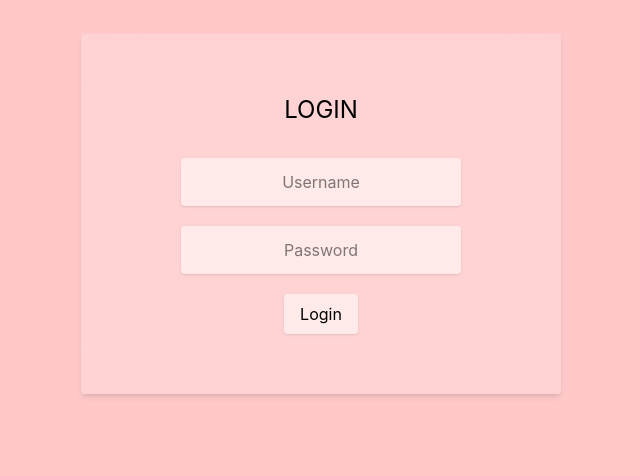
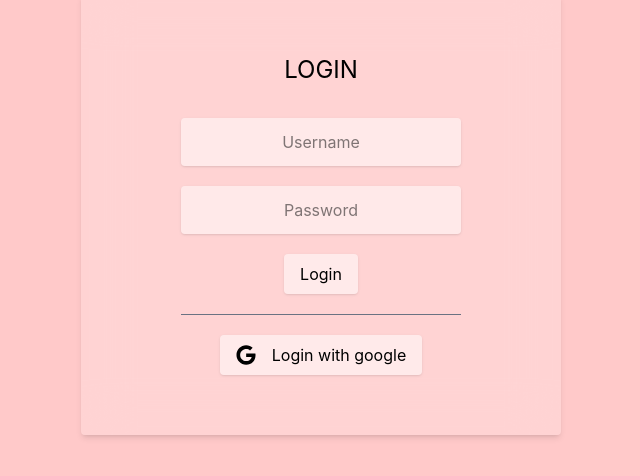
Before and after one commit to naveendanu2000/better-auth-app, a React (Vite) app in the folder better-auth-frontend/: page / in a window 1280 px wide. Shown: the part 186-662 px from the top of the page, without its empty margins (319-959 px from the left). Built offline with nearby package versions, Linux system fonts and the light colour scheme; no server answers.

Commit message:
BugFix: user name able to go to the dashboard after google login

```diff
--- a/better-auth-frontend/src/api/auth-api.ts
+++ b/better-auth-frontend/src/api/auth-api.ts
@@ -13,7 +13,9 @@ export const login = async (
 };
 
 export const getUserDetails = async (): Promise<UserDetails> => {
-  const result = await axiosInstance.get("/auth/current/user");
+  const result = await axiosInstance.get("/auth/current/user", {
+    withCredentials: true,
+  });
 
   return result.data.data;
 };
--- a/better-auth-frontend/src/pages/LoginPage.tsx
+++ b/better-auth-frontend/src/pages/LoginPage.tsx
@@ -5,6 +5,7 @@ import toast from "react-hot-toast";
 import { VscLoading } from "react-icons/vsc";
 import { useNavigate } from "react-router-dom";
 import { AiOutlineLoading3Quarters } from "react-icons/ai";
+import { FaGoogle } from "react-icons/fa";
 
 interface InitialState {
   success: boolean;
@@ -119,7 +120,7 @@ const LoginPage = () => {
         <div className="flex bg-white/20 backdrop-blur-xl flex-col shadow-md w-120 rounded h-fit p-15 items-center justify-center">
           <h1 className="mb-8 text-2xl">LOGIN</h1>
 
-          <div className="[&_input]:mb-5">
+          <div className="[&_input]:mb-5 mb-5 pb-5 border-b border-b-gray-500">
             <form
               action={formAction}
               autoComplete="off"
@@ -156,6 +157,14 @@ const LoginPage = () => {
               </button>
             </form>
           </div>
+          <button
+            type="submit"
+            disabled={isPending}
+            onClick={() => window.location.href = "http://localhost:8000/api/auth/login/google"}
+            className="rounded flex gap-2 px-4 py-2 shadow hover:shadow-xl active:shadow-lg cursor-pointer bg-white/50 backdrop-blur-3xl disabled:opacity-65 disabled:hover:shadow disabled:cursor-not-allowed hover:backdrop-blur-lg hover:bg-white/20 items-center"
+          >
+           <FaGoogle className="text-xl me-2"/> Login with google
+          </button>
         </div>
       )}
     </>
--- a/better-auth-frontend/src/pages/UserDashboard.tsx
+++ b/better-auth-frontend/src/pages/UserDashboard.tsx
@@ -45,7 +45,7 @@ const UserDashboard = () => {
             {loading ? (
               <>
                 <VscLoading className="animate-spin text-2xl" /> Logging
-                in...{" "}
+                out...{" "}
               </>
             ) : (
               "Logout"
```
Also changed, not shown: 2 other files (tests, documents, lock files or other folders).
